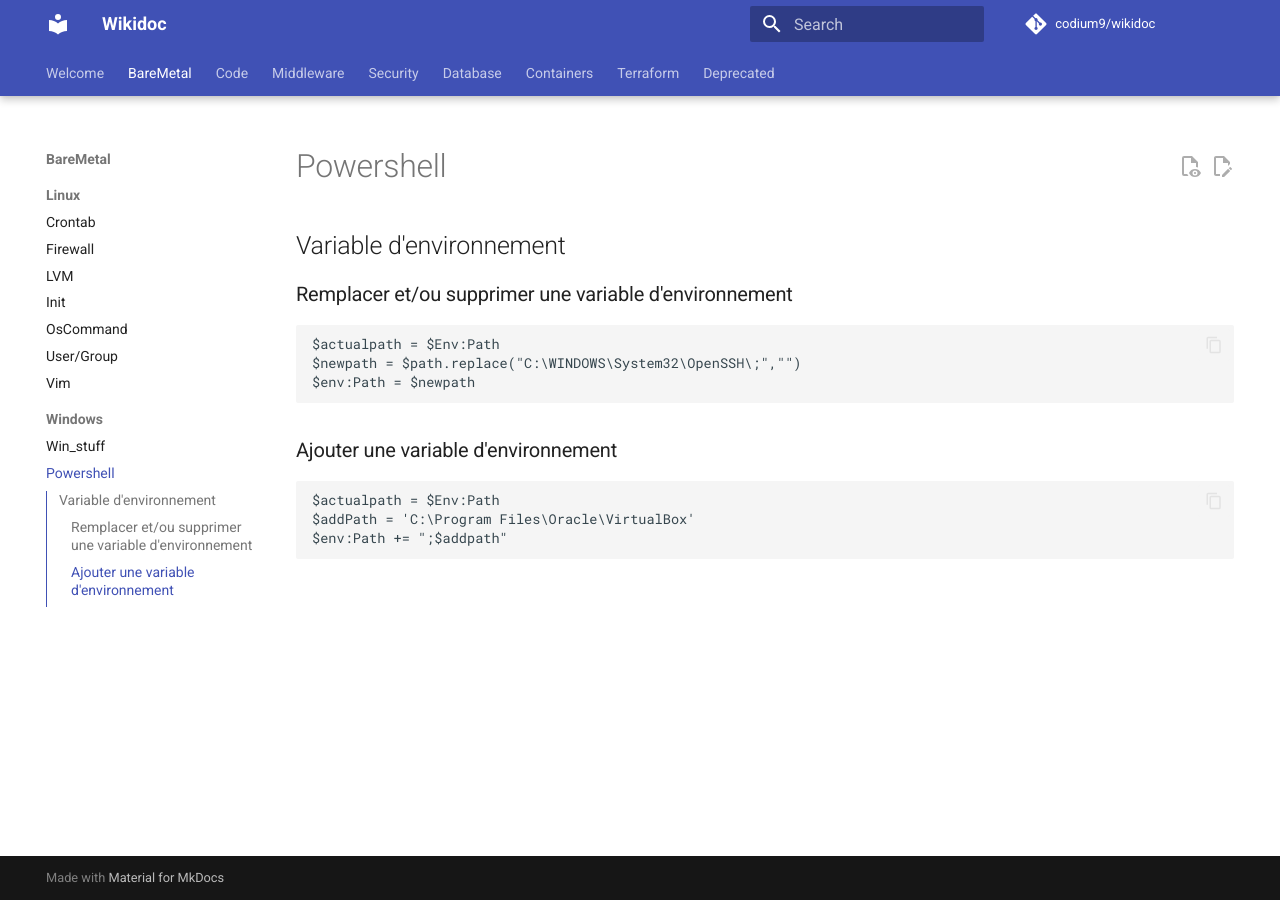
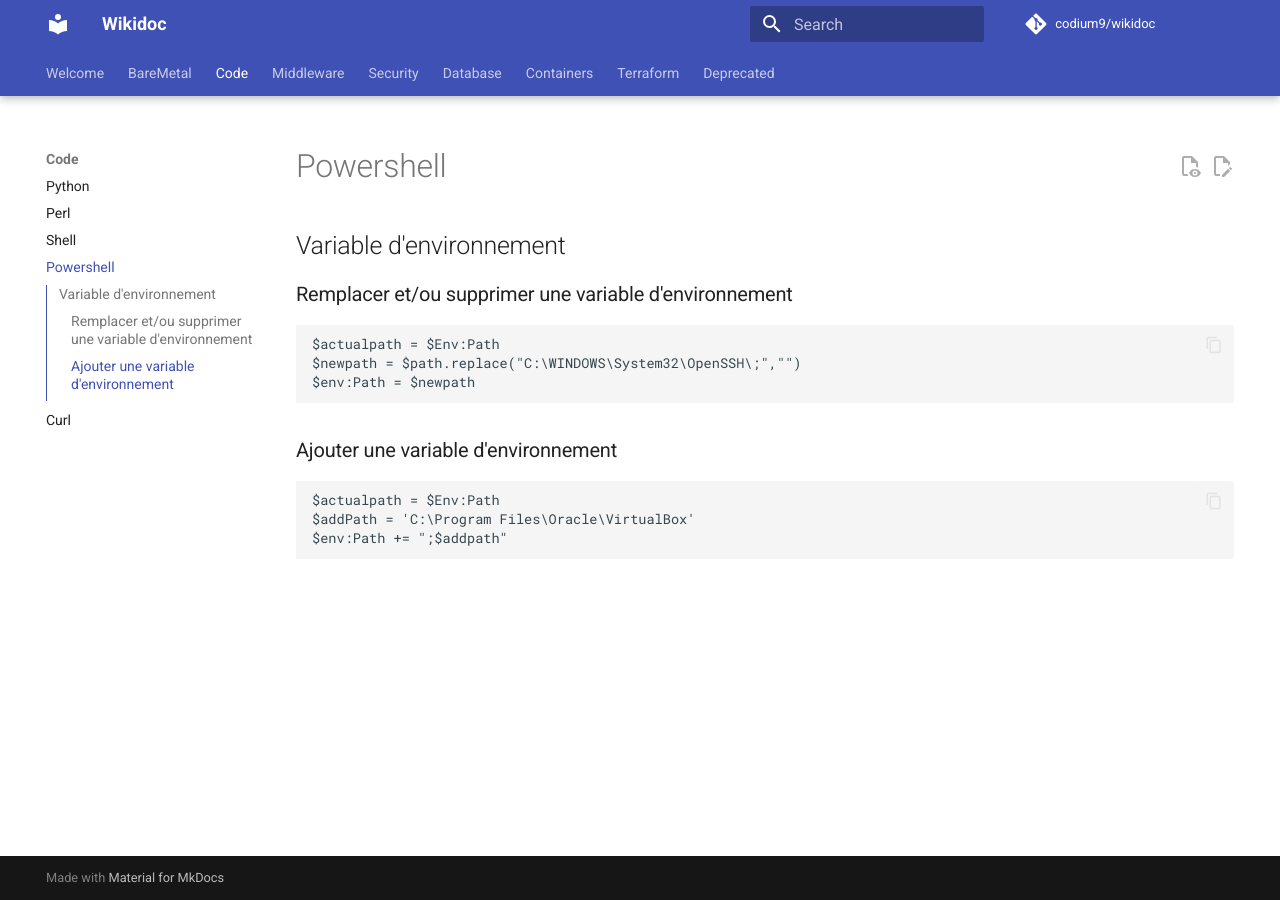
Before and after one commit to codium9/wikidoc, an MkDocs documentation site: the page built from docs/Code/Powershell.md, in a window 1280 px wide. Built offline with MkDocs 1.6.1 and Material for MkDocs 9.7.7, drawn with Linux system fonts in a browser that asks for light colours; comment, search, counter and statistics services are not loaded.

Commit message:
Move powershell

```diff
--- a/mkdocs.yml
+++ b/mkdocs.yml
@@ -81,11 +81,11 @@
       - Vim: "Linux/Vim.md"
     - Windows:
       - Win_stuff: "Microsoft/Windows.md"
-      - Powershell: "Microsoft/Powershell.md"
   - Code:
     - Python: "Code/Python.md"
     - Perl: "Code/Perl.md"
     - Shell: "Code/Shell.md"
+    - Powershell: "Code/Powershell.md"
     - Curl: "Code/Curl.md"
   - Middleware:
     - Apache: "Middleware/Apache.md"
```
Also changed, not shown: docs/Code/Powershell.md (renamed from docs/Microsoft/Powershell.md).
